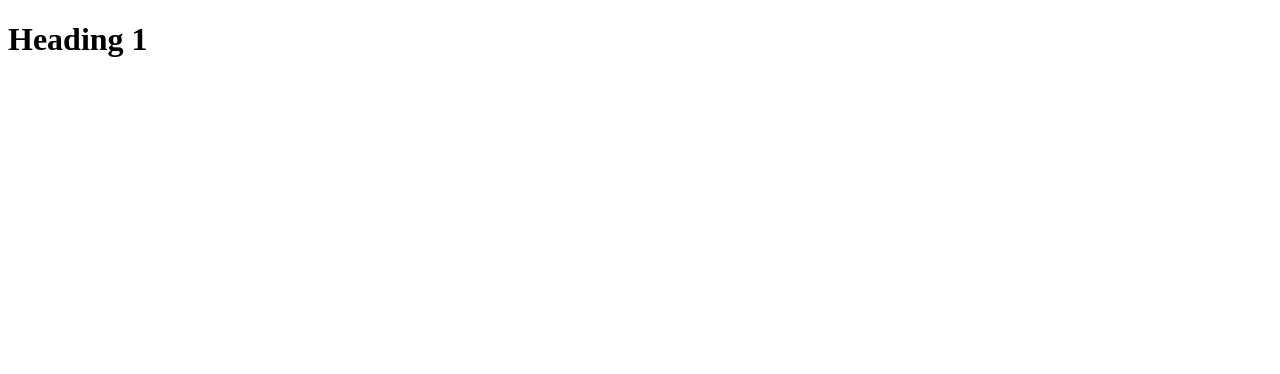
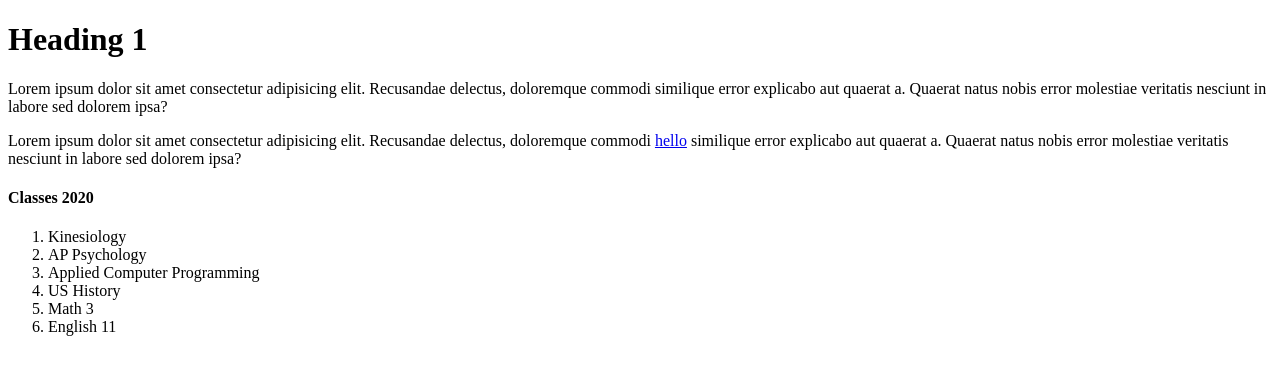
Before and after one commit to JustinChon5546/Learning-Web-Development, a plain HTML site: page index.html in a window 1280 px wide. Drawn offline with Linux system fonts and the light colour scheme.

Commit message:
learned more html

```diff
--- a/index.html
+++ b/index.html
@@ -4,6 +4,28 @@
     <title>justin</title>
   </head>
   <body>
-    <h1>Heading 1</h1>
+    <h1 title="My Company">Heading 1</h1>
+    <p>
+      Lorem ipsum dolor sit amet consectetur adipisicing elit. Recusandae
+      delectus, doloremque commodi similique error explicabo aut quaerat a.
+      Quaerat natus nobis error molestiae veritatis nesciunt in labore sed
+      dolorem ipsa?
+    </p>
+    <p>
+      Lorem ipsum dolor sit amet consectetur adipisicing elit. Recusandae
+      delectus, doloremque commodi
+      <a href="https://www.google.com/">hello</a> similique error explicabo aut
+      quaerat a. Quaerat natus nobis error molestiae veritatis nesciunt in
+      labore sed dolorem ipsa?
+    </p>
+    <h4 title="Junior Year">Classes 2020</h4>
+    <ol>
+      <li>Kinesiology</li>
+      <li>AP Psychology</li>
+      <li>Applied Computer Programming</li>
+      <li>US History</li>
+      <li>Math 3</li>
+      <li>English 11</li>
+    </ol>
   </body>
 </html>
```
